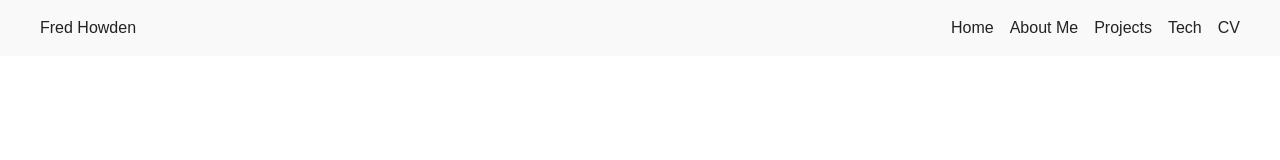
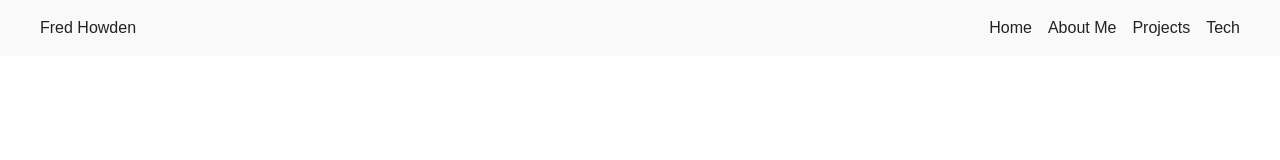
Before and after one commit to FredHowden/myportfolio, a Next.js app: page / in a window 1280 px wide. Shown: the top 160 px of the page. Built offline with nearby package versions, Linux system fonts and the light colour scheme.

Commit message:
removed cv from header

```diff
--- a/src/components/layout/header.tsx
+++ b/src/components/layout/header.tsx
@@ -28,7 +28,7 @@ export default function Header() {
                     <li><Link onClick={toggleMenu} className={`max-sm:block max-sm:px-10 max-sm:active:border-2 max-sm:active:border-dotted`} href="#aboutMe">About Me</Link></li>
                     <li><Link onClick={toggleMenu} className={`max-sm:block max-sm:px-10 max-sm:active:border-2 max-sm:active:border-dotted`} href="#projects">Projects</Link></li>
                     <li><Link onClick={toggleMenu} className={`max-sm:block max-sm:px-10 max-sm:active:border-2 max-sm:active:border-dotted`} href="#techIWorkWith">Tech</Link></li>
-                    <li><Link onClick={toggleMenu} className={`max-sm:block max-sm:px-10 max-sm:active:border-2 max-sm:active:border-dotted`} href="">CV</Link></li>
+                    {/* <li><Link onClick={toggleMenu} className={`max-sm:block max-sm:px-10 max-sm:active:border-2 max-sm:active:border-dotted`} href="">CV</Link></li> */}
                 </ul>
             </nav>
             <HamburgerButton
```
